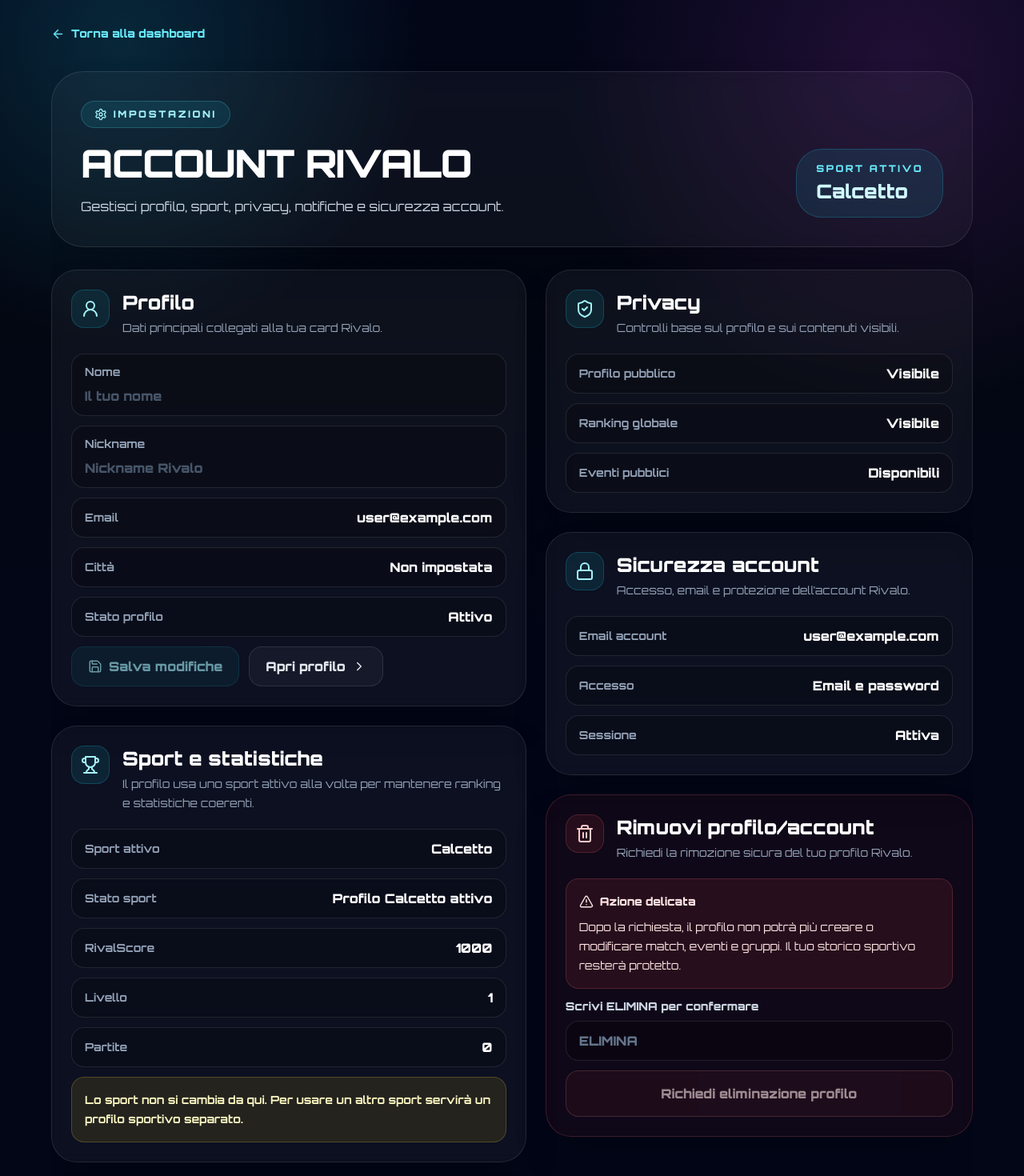
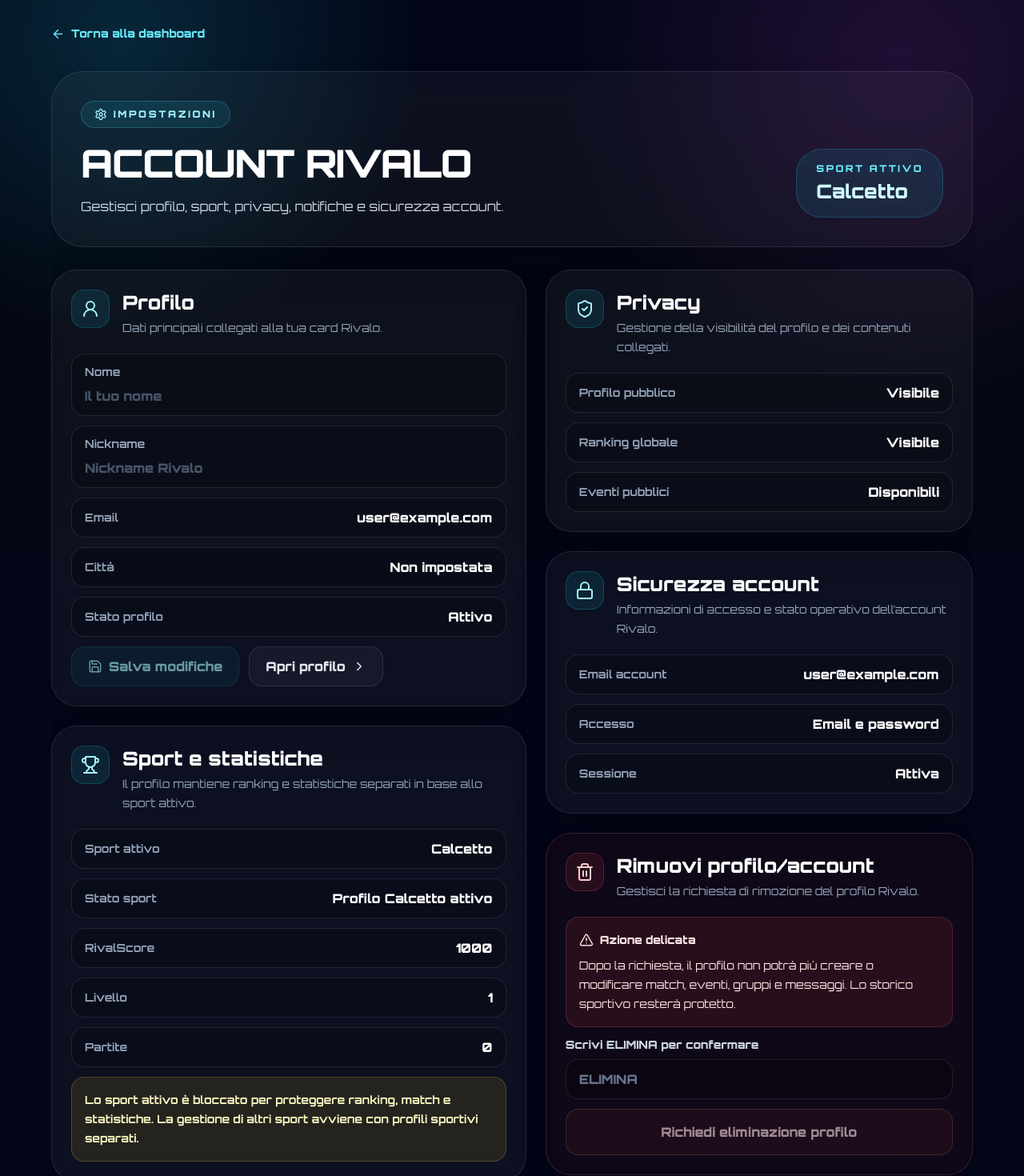
Before and after one commit to RivaloApp/rivalo-app, a Next.js app: page /settings in a window 1280 px wide. Shown: the top 1470 px of the page at 80% size. Built offline with nearby package versions, Linux system fonts and the light colour scheme; no server answers; the database is empty; sample sign-in values are in the browser's storage.

Commit message:
Rifinisce testi impostazioni account

```diff
--- a/app/settings/page.tsx
+++ b/app/settings/page.tsx
@@ -371,7 +371,7 @@ export default function SettingsPage() {
             <SettingsCard
               icon={<Trophy />}
               title="Sport e statistiche"
-              text="Il profilo usa uno sport attivo alla volta per mantenere ranking e statistiche coerenti."
+              text="Il profilo mantiene ranking e statistiche separati in base allo sport attivo."
             >
               <InfoRow label="Sport attivo" value={sportLabel(sport)} />
               <InfoRow label="Stato sport" value={getSportLockText(sport)} />
@@ -380,7 +380,7 @@ export default function SettingsPage() {
               <InfoRow label="Partite" value={String(matchesPlayed)} />
 
               <div className="mt-5 rounded-2xl border border-yellow-300/20 bg-yellow-400/10 p-4 text-sm font-bold leading-6 text-yellow-100">
-                Lo sport non si cambia da qui. Per usare un altro sport servirà un profilo sportivo separato.
+                Lo sport attivo è bloccato per proteggere ranking, match e statistiche. La gestione di altri sport avviene con profili sportivi separati.
               </div>
             </SettingsCard>
 
@@ -403,7 +403,7 @@ export default function SettingsPage() {
             <SettingsCard
               icon={<ShieldCheck />}
               title="Privacy"
-              text="Controlli base sul profilo e sui contenuti visibili."
+              text="Gestione della visibilità del profilo e dei contenuti collegati."
             >
               <InfoRow
                 label="Profilo pubblico"
@@ -416,7 +416,7 @@ export default function SettingsPage() {
             <SettingsCard
               icon={<Lock />}
               title="Sicurezza account"
-              text="Accesso, email e protezione dell’account Rivalo."
+              text="Informazioni di accesso e stato operativo dell’account Rivalo."
             >
               <InfoRow label="Email account" value={email} />
               <InfoRow label="Accesso" value="Email e password" />
@@ -429,7 +429,7 @@ export default function SettingsPage() {
             <SettingsCard
               icon={<Trash2 />}
               title="Rimuovi profilo/account"
-              text="Richiedi la rimozione sicura del tuo profilo Rivalo."
+              text="Gestisci la richiesta di rimozione del profilo Rivalo."
               danger
             >
               {deletionActive ? (
@@ -465,7 +465,7 @@ export default function SettingsPage() {
                     </div>
 
                     Dopo la richiesta, il profilo non potrà più creare o modificare
-                    match, eventi e gruppi. Il tuo storico sportivo resterà protetto.
+                    match, eventi, gruppi e messaggi. Lo storico sportivo resterà protetto.
                   </div>
 
                   <label className="mt-4 block">
```
